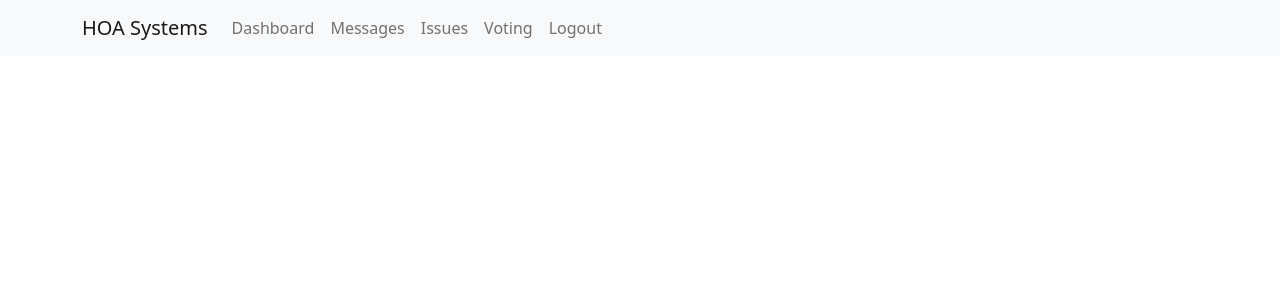
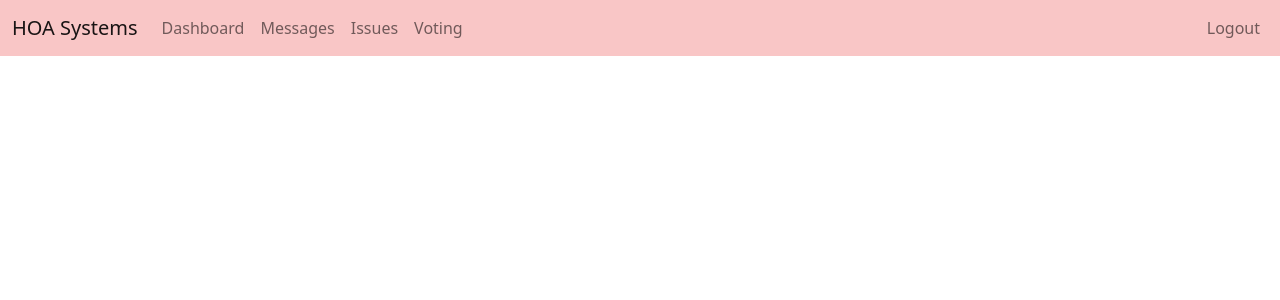
Before and after one commit to DorinMickel/homeowner-app, a React (Create React App) app: page /main in a window 1280 px wide. Shown: the top 300 px of the page. Built offline with nearby package versions, Linux system fonts and the light colour scheme.

Commit message:
fixed hrefs and add design

```diff
--- a/src/componants/MainNavbar.jsx
+++ b/src/componants/MainNavbar.jsx
@@ -2,6 +2,7 @@ import React from 'react';
 import { Container, Nav, Navbar } from 'react-bootstrap';
 import { connect } from 'react-redux';
 import { Outlet } from 'react-router';
+import "./mainNavbar.css"
 
 const mapStateToProps = (state) => {
     return state
@@ -11,20 +12,20 @@ const MainNavbar = (props) => {
     console.log(props.activeUser)
     return(
         <React.Fragment>
-            <Navbar bg="light" expand="lg" variant="light">
-                <Container>
+            <Navbar className="main-navbar"  expand="lg" variant="light">
+                <Container className="mw-100">
                     <Navbar.Brand href="/">HOA Systems</Navbar.Brand>
                     <Navbar.Toggle aria-controls="basic-navbar-nav" />
                     <Navbar.Collapse id="basic-navbar-nav">
                         <Nav className="mr-auto">
-                            <Nav.Link href="/main-dashboard">Dashboard</Nav.Link>
+                            <Nav.Link href="/main/dashboard">Dashboard</Nav.Link>
                             {(props.activeUser.activeUser.isCommitteeMember) ?
-                            <Nav.Link href="/tenants">Tenants</Nav.Link> : null}
-                            <Nav.Link href="/messages">Messages</Nav.Link>
-                            <Nav.Link href="/issues">Issues</Nav.Link>
-                            <Nav.Link href="/voting">Voting</Nav.Link>
+                            <Nav.Link href="/main/tenants">Tenants</Nav.Link> : null}
+                            <Nav.Link href="/main/messages">Messages</Nav.Link>
+                            <Nav.Link href="/main/issues">Issues</Nav.Link>
+                            <Nav.Link href="/main/voting">Voting</Nav.Link>
                         </Nav>
-                        <Nav className="ml-auto">
+                        <Nav className="justify-content-end flex-grow-1">
                             <Nav.Link href="/">Logout</Nav.Link>
                         </Nav>
                     </Navbar.Collapse>
--- /dev/null
+++ b/src/componants/mainNavbar.css
@@ -0,0 +1,3 @@
+.main-navbar {
+    background-color: rgba(243,141,142,0.5);
+}
```
